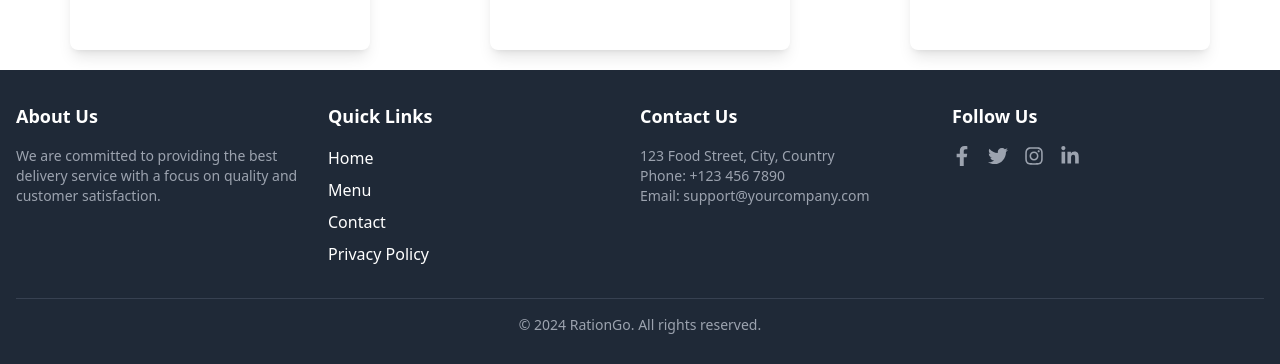
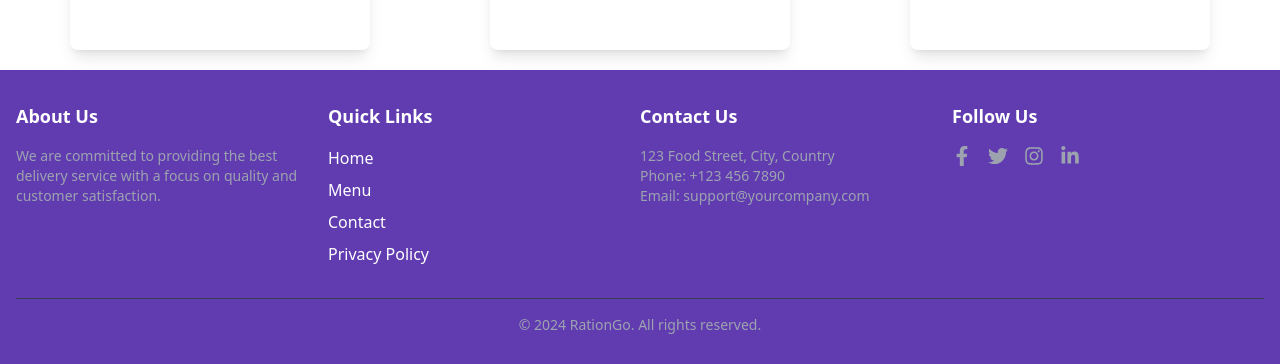
Before and after one commit to VatsalKotha/NFC3_Lit_Coders, a React (Vite) app in the folder my-vue-app/: page /home in a window 1280 px wide. Shown: the part 1184-1548 px from the top of the page. Built offline with nearby package versions, Linux system fonts and the light colour scheme.

Commit message:
changed footer color

```diff
--- a/my-vue-app/src/Components/Footer.jsx
+++ b/my-vue-app/src/Components/Footer.jsx
@@ -4,7 +4,8 @@ import { FaFacebookF, FaTwitter, FaInstagram, FaLinkedinIn } from 'react-icons/f
 
 const Footer = () => {
   return (
-    <footer className="bg-gray-800 text-white py-8">
+
+    <footer className="bg-custom-purple 800 text-white py-8">
       <div className="container mx-auto px-4">
         <div className="flex flex-wrap justify-between mb-8">
           {/* About Section */}
--- a/my-vue-app/tailwind.config.js
+++ b/my-vue-app/tailwind.config.js
@@ -3,7 +3,11 @@ export default {
   content: ["./index.html",
     "./src/**/*.{js,ts,jsx,tsx}",],
   theme: {
-    extend: {},
+    extend: {
+      colors: {
+        'custom-purple': '#613CB1', // Add custom color
+      },
+    },
   },
   plugins: [],
 }
```
